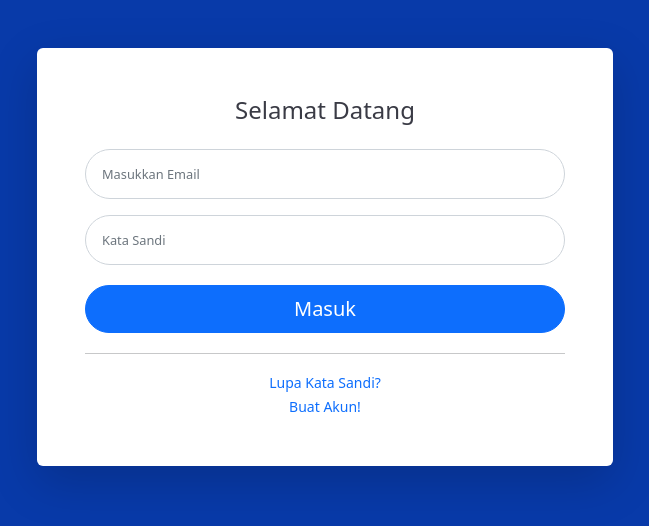
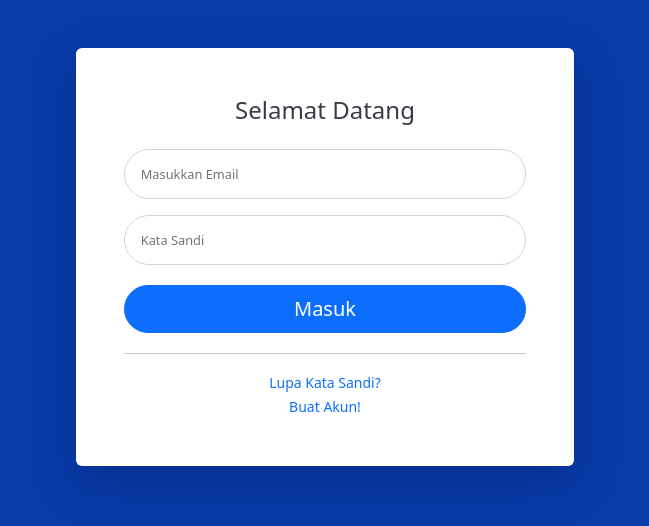
Before and after one commit to khaerilanwar/tegal, a CodeIgniter 4 app: template app/Views/auth/login.php in a window 1280 px wide. Shown: the top 526 px of the page, without its empty margins (315-964 px from the left). Run offline with PHP 8.4 and a stand-in for CodeIgniter, Linux system fonts and the light colour scheme; the template is opened without the code that fills it, so the values that code supplies are empty; some libraries are stand-ins or nearby versions.

Commit message:
Fix link login di registrasi

```diff
--- a/app/Views/auth/login.php
+++ b/app/Views/auth/login.php
@@ -5,7 +5,7 @@
 <div class="container">
 
     <!-- Outer Row -->
-    <div class="row justify-content-center col-lg-8 mx-auto">
+    <div class="row justify-content-center col-lg-7 mx-auto">
 
         <div class="col-xl-10 col-lg-12 col-md-9">
 
--- a/app/Views/auth/register.php
+++ b/app/Views/auth/register.php
@@ -69,7 +69,7 @@
                             <a class="small text-decoration-none" href="forgot-password.html">Lupa Kata Sandi?</a>
                         </div>
                         <div class="text-center">
-                            <a class="small text-decoration-none" href="/auth">Sudah punya akun? Masuk!</a>
+                            <a class="small text-decoration-none" href="/login">Sudah punya akun? Masuk!</a>
                         </div>
                     </div>
                 </div>
```
